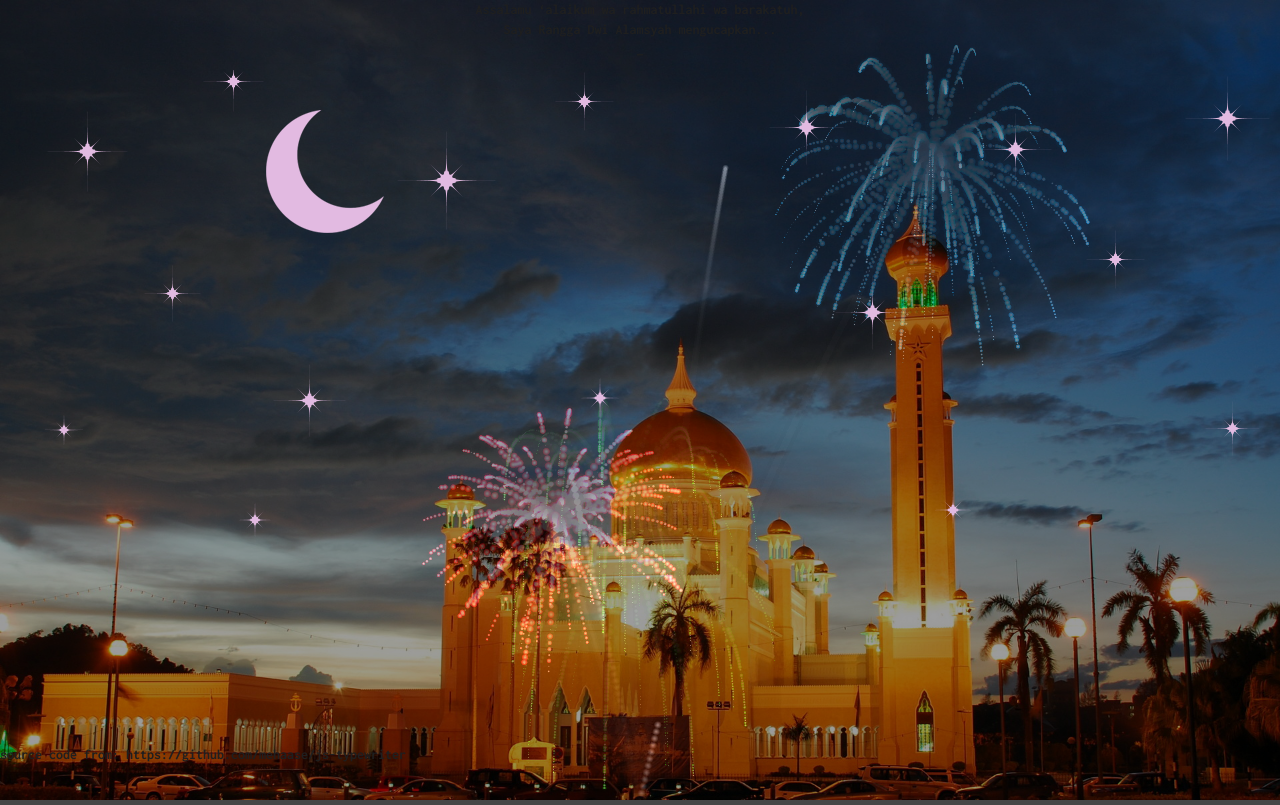
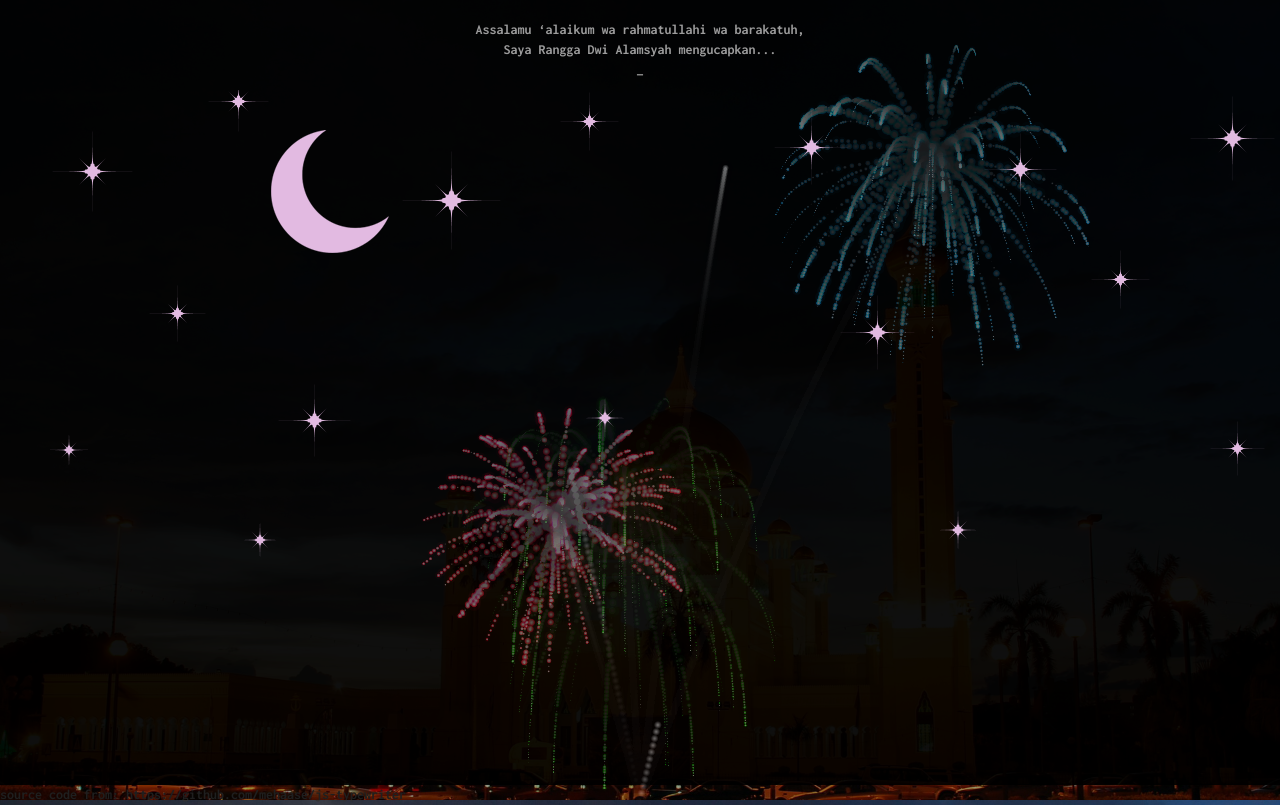
Before and after one commit to raassh/raassh.github.io, a plain HTML site: page index.html in a window 1280 px wide. Drawn offline with nearby package versions, Linux system fonts and the light colour scheme.

Commit message:
Update index.html

```diff
--- a/index.html
+++ b/index.html
@@ -73,18 +73,20 @@
 <body>
 
 	<div class="container-md">
-	  <div class="containe-mdr">
-	    <div class="container-md">
-                <div class="container-md">
+	  <div class="row board-container">
+	    <div class="board">
+                <div>
+                        <div>
                                 <center>
                                         <p id="terminal"></p>
                                 </center>
                         </div>
+
                         <div class="firework"></div>
-
                         <div id="scene">
                                 <div class="layer" data-depth=".2">
                                         <img src="moon star.png">
+                                </div>
                         </div>
                 </div>
 	    </div>
```
Lines whose indentation alone changed are shown as unchanged.
